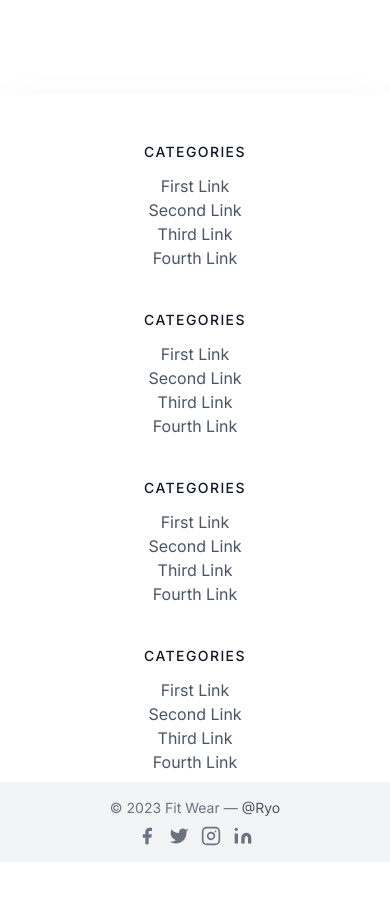
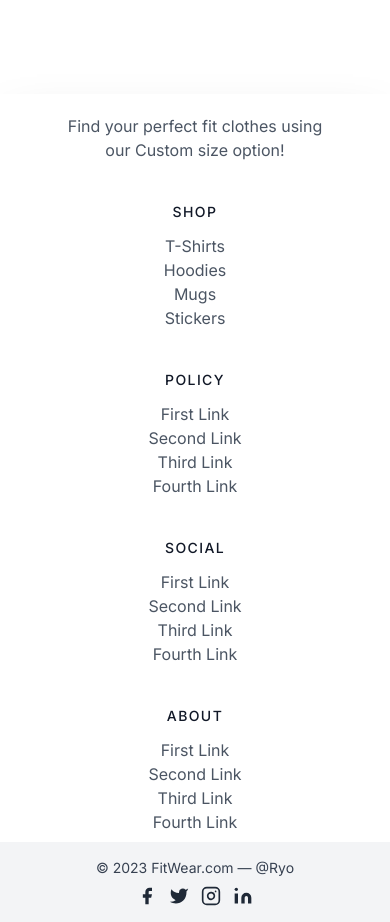
Before and after one commit to salman-d-dev/FitWear, a Next.js app: page / in a window 390 px wide. Shown: the part 2043-2965 px from the top of the page. Before the commit the page ends 2905 px from the top, so only its background shows below. Built offline with nearby package versions, Linux system fonts and the light colour scheme.

Commit message:
api for getting product variants by color and size and combining same titled items added , navbar and footer improved, made loading.js better, made product page use the product variants

```diff
--- /dev/null
+++ b/src/app/api/getproducts/[slug]/route.js
@@ -0,0 +1,35 @@
+import { connectToDatabase } from "@/app/middleware/connectDB";
+import productModel from "@/app/models/productModel";
+import { NextResponse } from "next/server";
+
+export async function GET(req,{params}) {
+    const {slug} = params;
+    const decodedSlug = decodeURIComponent(slug)
+  try {
+    // Connect to the database
+    await connectToDatabase();
+
+    // Fetch products
+    const slugProduct = await productModel.findOne({slug:decodedSlug });
+    const prodVariants = await productModel.find({title: slugProduct.title})
+    const colorSizeSlug = {} //{red : xl : {slug: "fit-wear-xl"}}
+
+    //create slug for color and size variant
+    for(let item of prodVariants){
+      if(Object.keys(colorSizeSlug).includes(item.color)){
+        colorSizeSlug[item.color][item.size] = {slug: item.slug}
+      } else {
+        colorSizeSlug[item.color] = {}
+        colorSizeSlug[item.color][item.size] = {slug: item.slug}
+      }
+    }
+
+
+    // Return the filtered tshirts object as JSON response
+    return NextResponse.json({product:JSON.parse(JSON.stringify(slugProduct)),variants:JSON.parse(JSON.stringify(colorSizeSlug))}, { status: 200 });
+  } catch (error) {
+    console.log(error);
+    // Handle errors and return an error response if needed
+    return NextResponse.error("Internal Server Error", { status: 500 });
+  }
+}
--- a/src/app/components/Footer.js
+++ b/src/app/components/Footer.js
@@ -5,8 +5,8 @@ const Footer = () => {
     <div className="shadow-2xl">
       <footer className="text-gray-600 body-font">
         <div className="container px-5 py-2 md:py-20 mx-auto flex md:items-center lg:items-start md:flex-row md:flex-nowrap flex-wrap flex-col">
-          <div className="w-64 flex-shrink-0 md:mx-0 mx-auto text-center md:text-left">
-            <div className="flex title-font font-medium items-center md:justify-start justify-center text-red-900">
+          <div className="w-64 flex-shrink-0 md:mx-0 mx-auto text-center">
+            <div className="flex title-font font-medium items-center md:justify-center justify-center text-red-900">
               <Link href="/">
                 <div className="hidden sm:block md:block lg:block">
                   <Image
@@ -19,11 +19,41 @@ const Footer = () => {
                 </div>
               </Link>
             </div>
+            <div className="mt-3">
+            <p>Find your perfect fit clothes using our Custom size option!</p>
+            </div>
           </div>
           <div className="flex-grow flex flex-wrap md:pl-20 -mb-10 md:mt-0 mt-10 md:text-left text-center">
             <div className="lg:w-1/4 md:w-1/2 w-full px-4">
               <h2 className="title-font font-medium text-gray-900 tracking-widest text-sm mb-3">
-                CATEGORIES
+                SHOP
+              </h2>
+              <nav className="list-none mb-10">
+                <li>
+                  <a href="/tshirts" className="text-gray-600 hover:text-purple-600">
+                    T-Shirts
+                  </a>
+                </li>
+                <li>
+                  <a href="/hoodies" className="text-gray-600 hover:text-purple-600">
+                    Hoodies
+                  </a>
+                </li>
+                <li>
+                  <a href="/mugs"  className="text-gray-600 hover:text-purple-600">
+                    Mugs
+                  </a>
+                </li>
+                <li>
+                  <a href="/stickers" className="text-gray-600 hover:text-purple-600">
+                    Stickers
+                  </a>
+                </li>
+              </nav>
+            </div>
+            <div className="lg:w-1/4 md:w-1/2 w-full px-4">
+              <h2 className="title-font font-medium text-gray-900 tracking-widest text-sm mb-3">
+                POLICY
               </h2>
               <nav className="list-none mb-10">
                 <li>
@@ -50,7 +80,7 @@ const Footer = () => {
             </div>
             <div className="lg:w-1/4 md:w-1/2 w-full px-4">
               <h2 className="title-font font-medium text-gray-900 tracking-widest text-sm mb-3">
-                CATEGORIES
+                SOCIAL
               </h2>
               <nav className="list-none mb-10">
                 <li>
@@ -77,34 +107,7 @@ const Footer = () => {
             </div>
             <div className="lg:w-1/4 md:w-1/2 w-full px-4">
               <h2 className="title-font font-medium text-gray-900 tracking-widest text-sm mb-3">
-                CATEGORIES
-              </h2>
-              <nav className="list-none mb-10">
-                <li>
-                  <a className="text-gray-600 hover:text-gray-800">
-                    First Link
-                  </a>
-                </li>
-                <li>
-                  <a className="text-gray-600 hover:text-gray-800">
-                    Second Link
-                  </a>
-                </li>
-                <li>
-                  <a className="text-gray-600 hover:text-gray-800">
-                    Third Link
-                  </a>
-                </li>
-                <li>
-                  <a className="text-gray-600 hover:text-gray-800">
-                    Fourth Link
-                  </a>
-                </li>
-              </nav>
-            </div>
-            <div className="lg:w-1/4 md:w-1/2 w-full px-4">
-              <h2 className="title-font font-medium text-gray-900 tracking-widest text-sm mb-3">
-                CATEGORIES
+                ABOUT
               </h2>
               <nav className="list-none mb-10">
                 <li>
@@ -133,19 +136,19 @@ const Footer = () => {
         </div>
         <div className="bg-gray-100">
           <div className="container mx-auto py-4 px-5 flex flex-wrap flex-col sm:flex-row">
-            <p className="text-gray-500 text-sm text-center sm:text-left">
-              © 2023 Fit Wear —
+            <p className="text-gray-700 text-sm text-center sm:text-left">
+              © 2023 FitWear.com —
               <a
-                href="https://twitter.com/knyttneve"
+                href="https://github.com/salman-at-github"
                 rel="noopener noreferrer"
-                className="text-gray-600 ml-1"
+                className="text-gray-700 ml-1"
                 target="_blank"
               >
                 @Ryo
               </a>
             </p>
             <span className="inline-flex sm:ml-auto sm:mt-0 mt-2 justify-center sm:justify-start">
-              <a className="text-gray-500">
+              <a target="_blank" href={"https://www.facebook.com"} className="text-gray-800">
                 <svg
                   fill="currentColor"
                   strokeLinecap="round"
@@ -157,7 +160,7 @@ const Footer = () => {
                   <path d="M18 2h-3a5 5 0 00-5 5v3H7v4h3v8h4v-8h3l1-4h-4V7a1 1 0 011-1h3z"></path>
                 </svg>
               </a>
-              <a className="ml-3 text-gray-500">
+              <a target="_blank" href={"https://www.x.com"} className="ml-3 text-gray-800">
                 <svg
                   fill="currentColor"
                   strokeLinecap="round"
@@ -169,7 +172,7 @@ const Footer = () => {
                   <path d="M23 3a10.9 10.9 0 01-3.14 1.53 4.48 4.48 0 00-7.86 3v1A10.66 10.66 0 013 4s-4 9 5 13a11.64 11.64 0 01-7 2c9 5 20 0 20-11.5a4.5 4.5 0 00-.08-.83A7.72 7.72 0 0023 3z"></path>
                 </svg>
               </a>
-              <a className="ml-3 text-gray-500">
+              <a target="_blank" href={"https://www.instagram.com"} className="ml-3 text-gray-800">
                 <svg
                   fill="none"
                   stroke="currentColor"
@@ -183,7 +186,7 @@ const Footer = () => {
                   <path d="M16 11.37A4 4 0 1112.63 8 4 4 0 0116 11.37zm1.5-4.87h.01"></path>
                 </svg>
               </a>
-              <a className="ml-3 text-gray-500">
+              <a target="_blank" href={"https://www.linkedin.com/in/salman-khan-a2957925b"} className="ml-3 text-gray-800">
                 <svg
                   fill="currentColor"
                   stroke="currentColor"
--- a/src/app/components/Navbar.js
+++ b/src/app/components/Navbar.js
@@ -16,7 +16,6 @@ const Navbar = () => {
   const {cart, setCart, subTotal, saveCart, clearCart, addToCart, removeFromCart} = useContext(CartContext);
 
   useEffect(()=>{
-    console.log("Use effect running")
     try {
       if(localStorage.getItem("cart")){
         setCart(JSON.parse(localStorage.getItem("cart")))
@@ -41,18 +40,18 @@ const Navbar = () => {
         </Link>
       </div>
       <div>
-        <ul className="flex items-center space-x-4 font-bold md:text-l my-3 md:my-0">
+        <ul className="flex items-center space-x-4 font-bold md:text-l my-3 md:my-0 ">
           <Link href="/tshirts">
-            <li className="w-max">T-shirts</li>
+            <li className="w-max hover:text-purple-600">T-shirts</li>
           </Link>
           <Link href="/hoodies">
-            <li>Hoodies</li>
+            <li className="w-max hover:text-purple-600">Hoodies</li>
           </Link>
           <Link href="/mugs">
-            <li>Mugs</li>
+            <li className="w-max hover:text-purple-600">Mugs</li>
           </Link>
           <Link href="/stickers">
-            <li>Stickers</li>
+            <li className="w-max hover:text-purple-600">Stickers</li>
           </Link>
         </ul>
       </div>
@@ -78,7 +77,7 @@ const Navbar = () => {
             </div>}
           {Object.keys(cart).map((k)=>{return <li key={k}>
             <div className="item flex">
-              <div className="w-2/3  font-semibold my-5">
+              <div className="w-2/3  font-semibold my-1">
                 {cart[k].name}
               </div>
               <div className="w-1/3  flex items-center justify-center font-semibold">
--- a/src/app/loading.js
+++ b/src/app/loading.js
@@ -1,9 +1,16 @@
 const Loading = () => {
   return (
-    <div className='flex items-center justify-center w-[98vw] h-[100vh] bg-blue-50'>
-      <h1 className='text-center text-2xl font-bold'>
-        Loading..
-      </h1>
+    <div className="absolute bg-white bg-opacity-100 z-10 h-full w-full flex items-center justify-center">
+      <div className="flex items-center">
+        <span className="text-3xl mr-4">Loading</span>
+        <svg className="animate-spin h-8 w-8 text-gray-800" xmlns="http://www.w3.org/2000/svg" fill="none"
+          viewBox="0 0 24 24">
+          <circle className="opacity-25" cx="12" cy="12" r="10" stroke="currentColor" strokeWidth="4"></circle>
+          <path className="opacity-100" fill="currentColor"
+            d="M4 12a8 8 0 018-8V0C5.373 0 0 5.373 0 12h4zm2 5.291A7.962 7.962 0 014 12H0c0 3.042 1.135 5.824 3 7.938l3-2.647z">
+          </path>
+        </svg>
+      </div>
     </div>
   )
 }
--- a/src/app/tshirts/page.js
+++ b/src/app/tshirts/page.js
@@ -65,7 +65,6 @@ const getTshirts = async()=> {
 
 const Tshirts = async() => {
   const products = await getTshirts();
-  console.log(products)
   return (
     <div className='p-2'>
       <section className="text-gray-600 body-font">
@@ -99,11 +98,14 @@ const Tshirts = async() => {
                   </div>
 
                     {/* map each color for the color button */}
-                  <div className="my-1">
-                    {products[key].color.map((col)=>{
-                      return <>
-                    <button key={col} style={{backgroundColor:`${col}`, border:"1px solid grey"}} className="border-2 ml-1 rounded-full w-5 h-5 focus:outline-none"></button> </>})}
-                  </div>
+                    {products[key].color.length > 0 && (
+                            <div className="my-1">
+                                {products[key].color.map((col) => (
+                                <button key={col} style={{ backgroundColor: col }} className="ml-1 rounded-full w-5 h-5 focus:outline-none "></button>
+                                ))}
+                            </div>
+                          )}
+
 
                 </div>
               </div>
```
Also changed, not shown: src/app/product/[slug]/page.js (+191 -41 lines).
